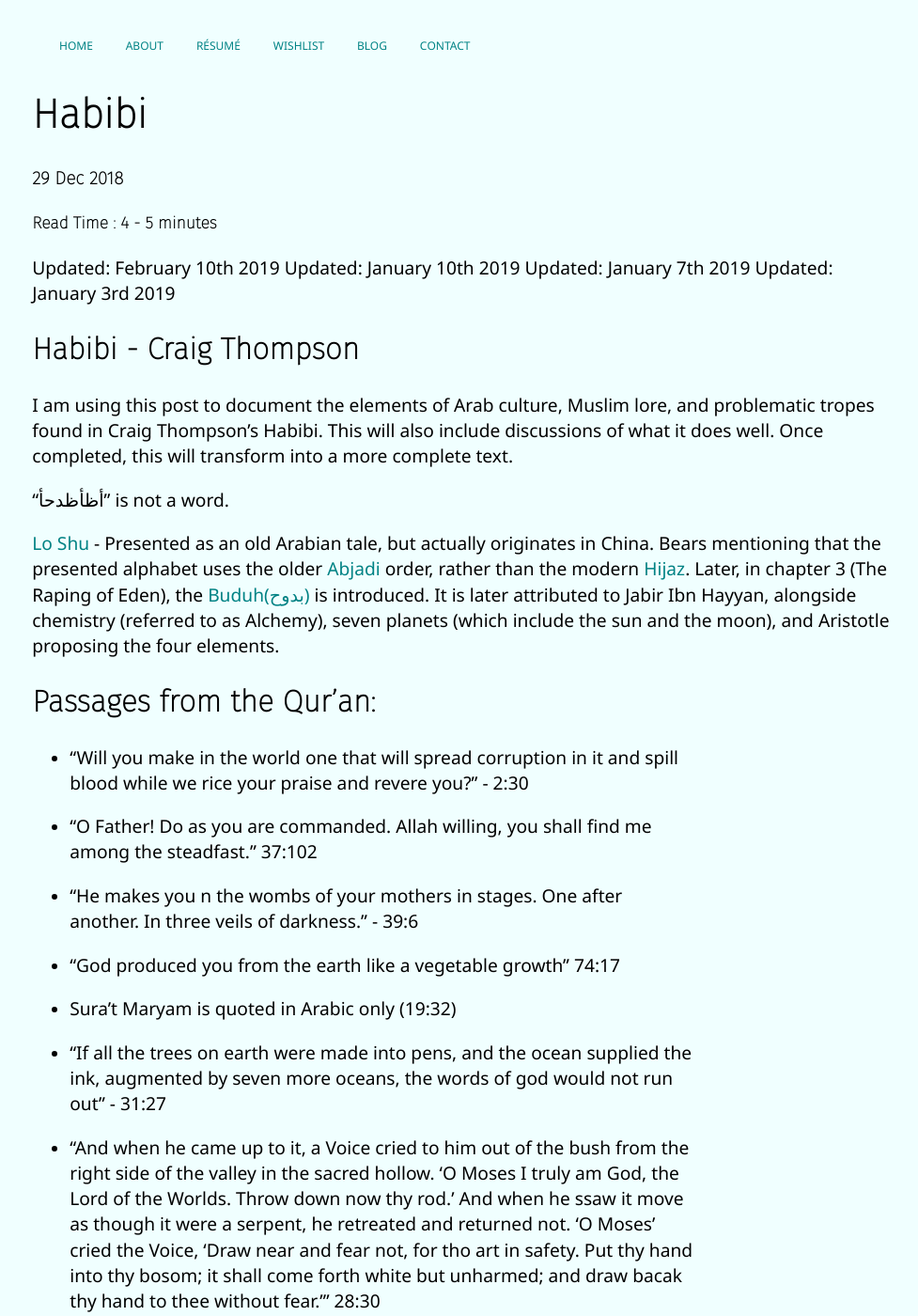
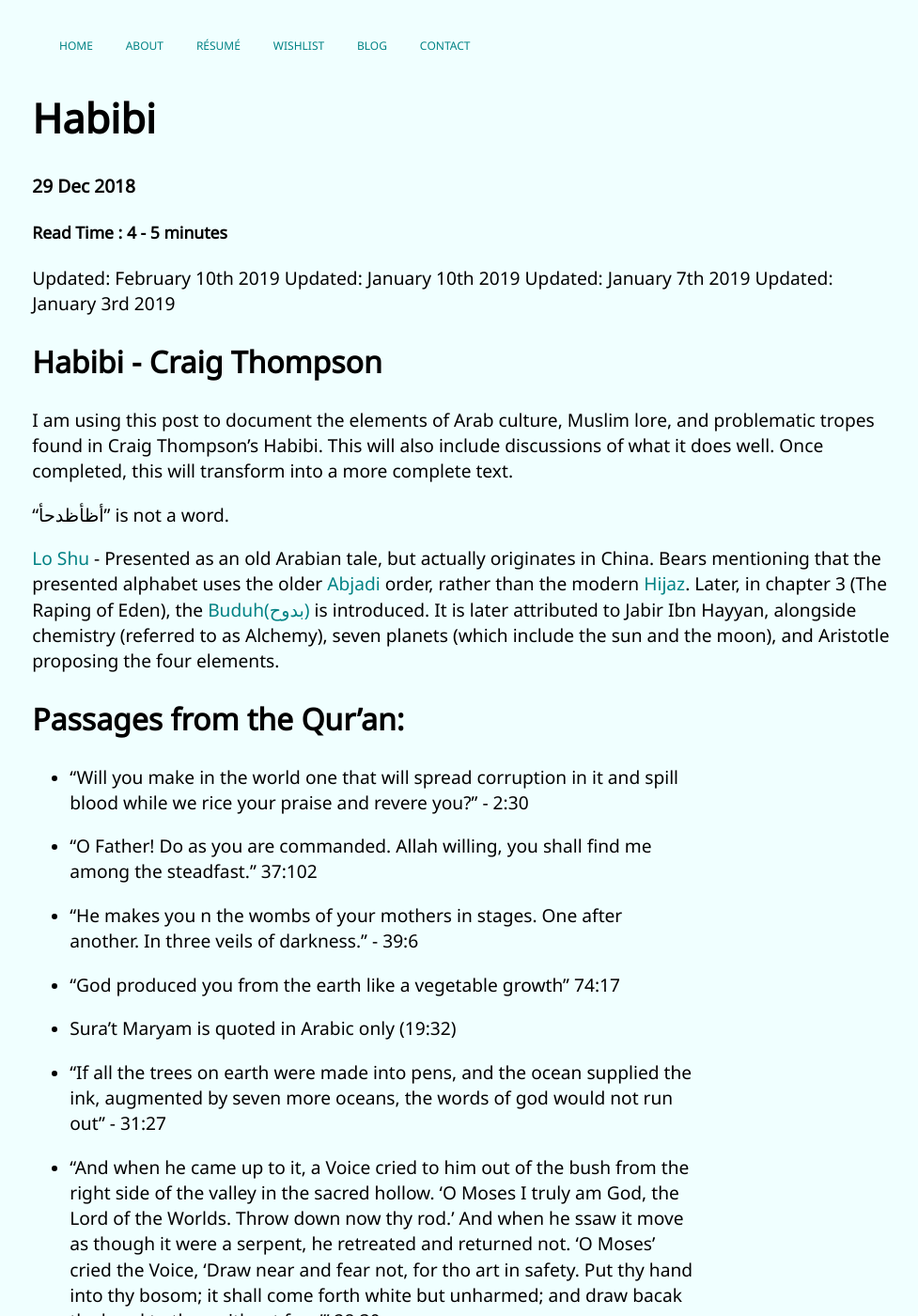
Before and after one commit to mstfacmly/mstfacmly.github.io, a Jekyll site: the page built from _posts/2018-12-29-Habibi.md, in a window 1280 px wide and 1400 px high. Shown: the whole window at 94% size, without its empty margins (145-1122 px from the left). Built offline with Jekyll 4.4.1, drawn with Linux system fonts in a browser that asks for light colours; nearby versions of some CDN libraries; a script that is not in the unit is left out.

Commit message:
Change headers to FiraGo Light

```diff
--- a/css/main.css
+++ b/css/main.css
@@ -130,19 +130,19 @@
 }
 h1 {
 	font-size: 2.7rem;
-	font-family:'FiraGO Thin', 'Noto Sans', 'Helvetica', 'Sans-Serif';
+	font-family:'FiraGO Light', 'Noto Sans', 'Helvetica', 'Sans-Serif';
 }
 h2 {
 	font-size: 2rem;
-	font-family:'FiraGO Thin', 'Noto Sans', 'Helvetica', 'Sans-Serif';
+	font-family:'FiraGO Light', 'Noto Sans', 'Helvetica', 'Sans-Serif';
 }
 h3 {
 	font-size: 1.21rem;
-	font-family:'FiraGO Thin', 'Noto Sans', 'Helvetica', 'Sans-Serif';
+	font-family:'FiraGO Light', 'Noto Sans', 'Helvetica', 'Sans-Serif';
 }
 h4 {
 	font-size: 1.1rem;
-	font-family:'FiraGO Thin', 'Noto Sans', 'Helvetica', 'Sans-Serif';
+	font-family:'FiraGO Light', 'Noto Sans', 'Helvetica', 'Sans-Serif';
 }
 p {
 	font-size: 1.2rem;
```
